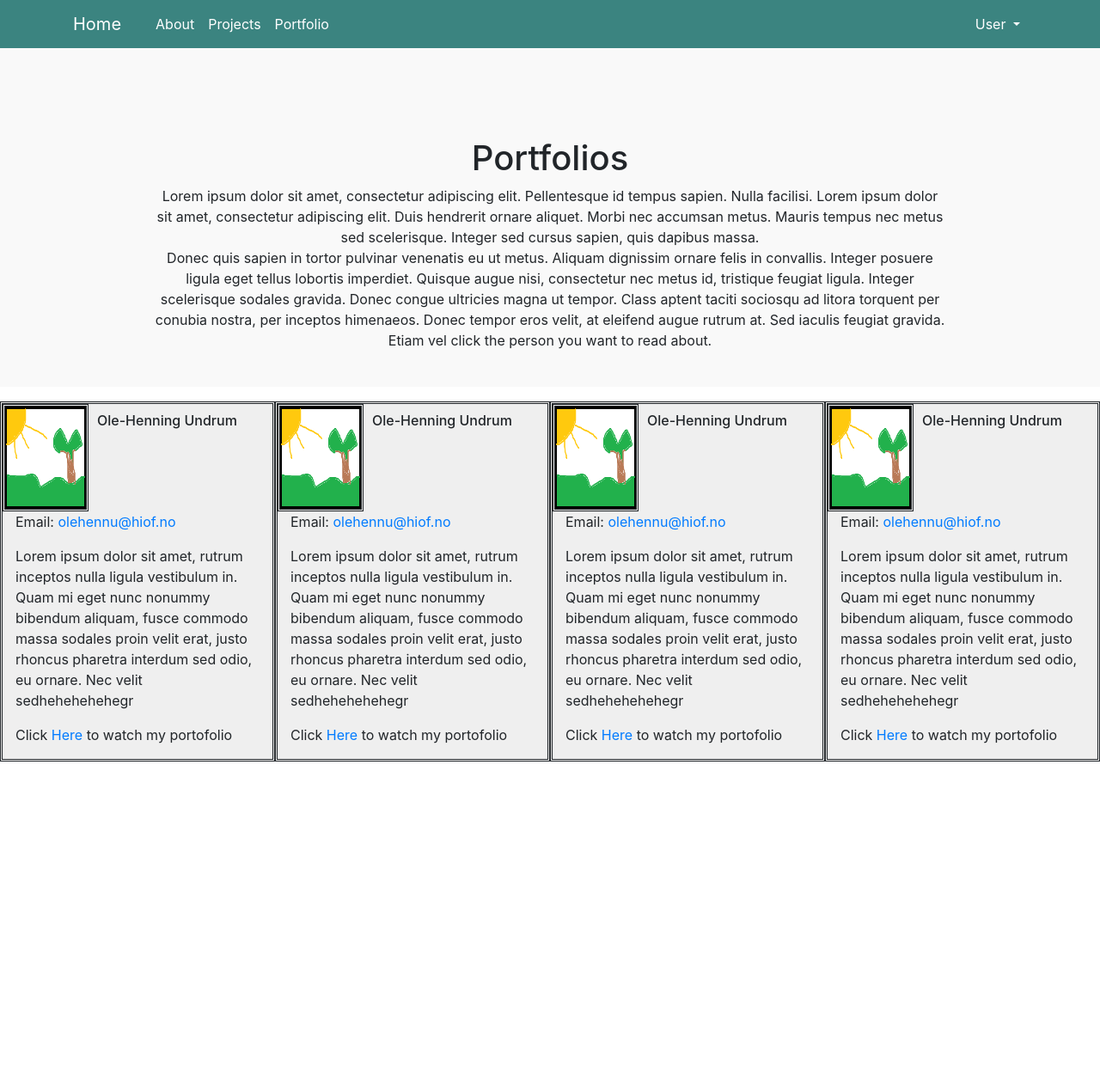
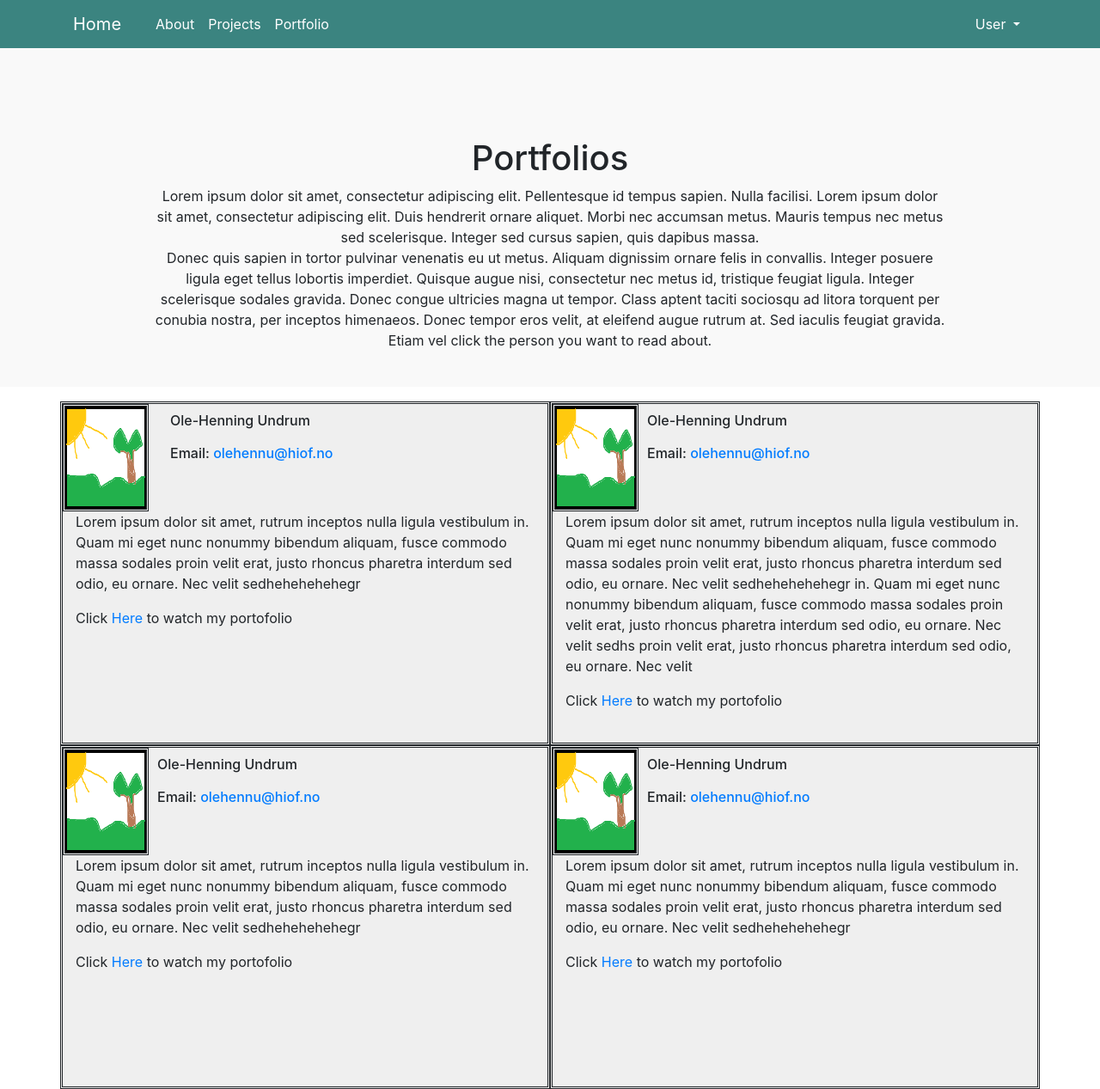
Before and after one commit to Rinorn/Webside, a PHP site: page /Portfolios.php in a window 1280 px wide. Shown: the whole page at 86% size. Before the commit the page ends 886 px from the top, so only its background shows below. Run offline with PHP 8.4, Linux system fonts and the light colour scheme; some libraries are stand-ins or nearby versions.

Commit message:
adjustet layout for portofolio

```diff
--- a/Portfolios.php
+++ b/Portfolios.php
@@ -32,49 +32,59 @@
       </div>
     </div>
   </div>
-  <div class="container-fluid" id="portoConts">
+  <div class="container" id="portoConts">
     <div class="row">
-      <div class="col-lg-3 col-md-6 col-sm-6 portoPersBox">
+      <div class="col-lg-6 col-md-6 col-sm-6 portoPersBox">
         <div class="row">
           <div class="col-lg-6 col-md-6 col-sm-6 personPhoto noPadd">
             <img src="images/placeholder.png" class="pfolioPic" />
           </div>
-          <h6 class="pfolioName">Ole-Henning Undrum</h6>
+          <div class="col-lg-6 col-md-6 col-sm-6">
+            <h6 class="pfolioName">Ole-Henning Undrum<br />
+              <br />
+              Email:<a href="olehennu@hiof.no"> olehennu@hiof.no</a>
+            </h6>
+          </div>
         </div>
-        <p>Email:<a href="olehennu@hiof.no"> olehennu@hiof.no</a></p>
         <p>Lorem ipsum dolor sit amet, rutrum inceptos nulla ligula vestibulum in. Quam mi eget nunc nonummy bibendum aliquam, fusce commodo massa sodales proin velit erat, justo rhoncus pharetra interdum sed odio, eu ornare. Nec velit sedhehehehehegr</p> <!-- må sette sperre på 240 chars.-->
         <p>Click<a href="#"> Here </a>to watch my portofolio</p>
       </div>
-      <div class="col-lg-3 col-md-6 col-sm-6 portoPersBox">
+      <div class="col-lg-6 col-md-6 col-sm-6 portoPersBox">
         <div class="row">
           <div class="col-lg-6 col-md-6 col-sm-6 personPhoto noPadd">
             <img src="images/placeholder.png" class="pfolioPic" />
           </div>
-          <h6 class="pfolioName">Ole-Henning Undrum</h6>
+          <h6 class="pfolioName">Ole-Henning Undrum<br />
+            <br />
+            Email:<a href="olehennu@hiof.no"> olehennu@hiof.no</a>
+          </h6>
         </div>
-        <p>Email:<a href="olehennu@hiof.no"> olehennu@hiof.no</a></p>
-        <p>Lorem ipsum dolor sit amet, rutrum inceptos nulla ligula vestibulum in. Quam mi eget nunc nonummy bibendum aliquam, fusce commodo massa sodales proin velit erat, justo rhoncus pharetra interdum sed odio, eu ornare. Nec velit sedhehehehehegr</p> <!-- må sette sperre på 240 chars.-->
+        <p>Lorem ipsum dolor sit amet, rutrum inceptos nulla ligula vestibulum in. Quam mi eget nunc nonummy bibendum aliquam, fusce commodo massa sodales proin velit erat, justo rhoncus pharetra interdum sed odio, eu ornare. Nec velit sedhehehehehegr in. Quam mi eget nunc nonummy bibendum aliquam, fusce commodo massa sodales proin velit erat, justo rhoncus pharetra interdum sed odio, eu ornare. Nec velit sedhs proin velit erat, justo rhoncus pharetra interdum sed odio, eu ornare. Nec velit</p> <!-- må sette sperre på 240 chars.-->
         <p>Click<a href="#"> Here </a>to watch my portofolio</p>
       </div>
-      <div class="col-lg-3 col-md-6 col-sm-6 portoPersBox">
+      <div class="col-lg-6 col-md-6 col-sm-6 portoPersBox">
         <div class="row">
           <div class="col-lg-6 col-md-6 col-sm-6 personPhoto noPadd">
             <img src="images/placeholder.png" class="pfolioPic" />
           </div>
-          <h6 class="pfolioName">Ole-Henning Undrum</h6>
+          <h6 class="pfolioName">Ole-Henning Undrum<br />
+            <br />
+            Email:<a href="olehennu@hiof.no"> olehennu@hiof.no</a>
+          </h6>
         </div>
-        <p>Email:<a href="olehennu@hiof.no"> olehennu@hiof.no</a></p>
         <p>Lorem ipsum dolor sit amet, rutrum inceptos nulla ligula vestibulum in. Quam mi eget nunc nonummy bibendum aliquam, fusce commodo massa sodales proin velit erat, justo rhoncus pharetra interdum sed odio, eu ornare. Nec velit sedhehehehehegr</p> <!-- må sette sperre på 240 chars.-->
         <p>Click<a href="#"> Here </a>to watch my portofolio</p>
       </div>
-      <div class="col-lg-3 col-md-6 col-sm-6 portoPersBox">
+      <div class="col-lg-6 col-md-6 col-sm-6 portoPersBox">
         <div class="row">
           <div class="col-lg-6 col-md-6 col-sm-6 personPhoto noPadd">
             <img src="images/placeholder.png" class="pfolioPic" />
           </div>
-          <h6 class="pfolioName">Ole-Henning Undrum</h6>
+          <h6 class="pfolioName">Ole-Henning Undrum<br />
+            <br />
+            Email:<a href="olehennu@hiof.no"> olehennu@hiof.no</a>
+          </h6>
         </div>
-        <p>Email:<a href="olehennu@hiof.no"> olehennu@hiof.no</a></p>
         <p>Lorem ipsum dolor sit amet, rutrum inceptos nulla ligula vestibulum in. Quam mi eget nunc nonummy bibendum aliquam, fusce commodo massa sodales proin velit erat, justo rhoncus pharetra interdum sed odio, eu ornare. Nec velit sedhehehehehegr</p> <!-- må sette sperre på 240 chars.-->
         <p>Click<a href="#"> Here </a>to watch my portofolio</p>
       </div>
```
